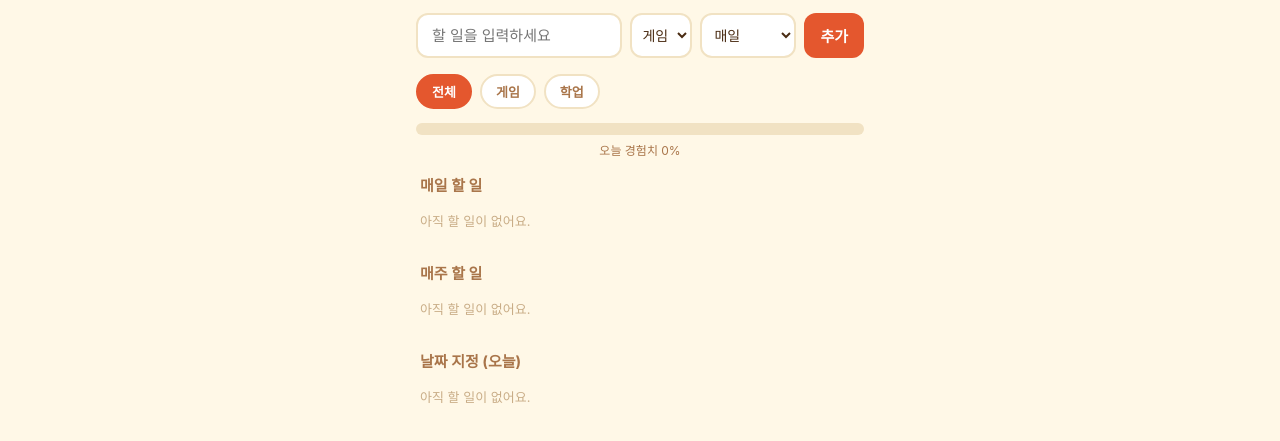
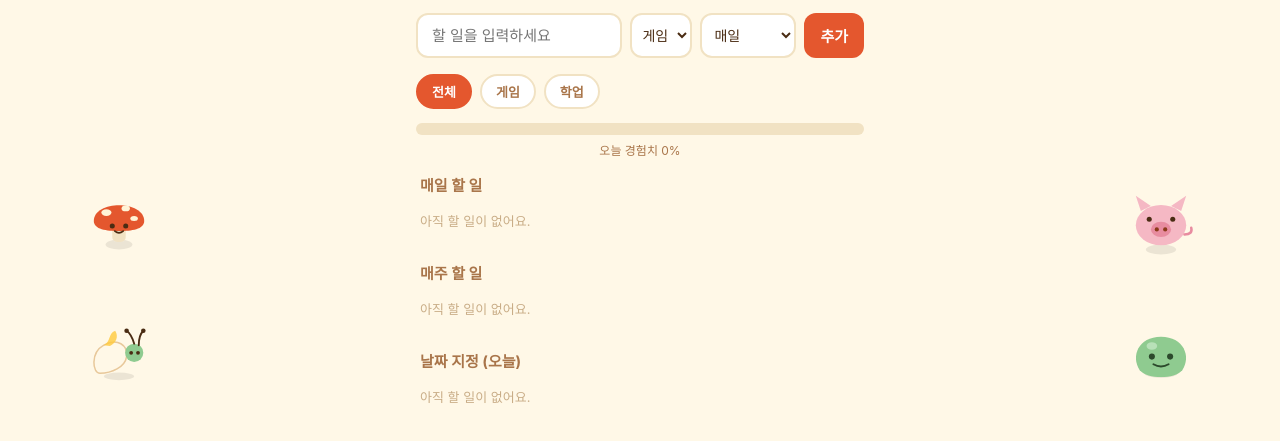
Before and after one commit to lyukaram-art/checklist-app, a website with bundled scripts: page index.html in a window 1280 px wide. Shown: the part 117-558 px from the top of the page. Built offline with nearby package versions, Linux system fonts and the light colour scheme.

Commit message:
Add decorative monster illustrations to side margins
Original chibi-style mushroom/pig/slime/snail creatures fill the
empty side space on wide screens, hidden below 900px so they never
crowd the mobile layout.

```diff
--- a/index.html
+++ b/index.html
@@ -11,6 +11,55 @@
 <link rel="stylesheet" href="style.css">
 </head>
 <body>
+  <div class="side-deco side-deco-left" aria-hidden="true">
+    <svg viewBox="0 0 100 100" width="84" height="84">
+      <ellipse cx="50" cy="78" rx="16" ry="6" fill="#00000014"/>
+      <rect x="42" y="55" width="16" height="20" rx="6" fill="#F1E2C3"/>
+      <path d="M20 50 C20 25 80 25 80 50 C80 60 65 62 50 62 C35 62 20 60 20 50 Z" fill="#E4572E"/>
+      <ellipse cx="35" cy="40" rx="6" ry="4" fill="#FFF3D6"/>
+      <ellipse cx="58" cy="35" rx="5" ry="3.5" fill="#FFF3D6"/>
+      <ellipse cx="68" cy="47" rx="4.5" ry="3" fill="#FFF3D6"/>
+      <circle cx="42" cy="56" r="3" fill="#4A2C13"/>
+      <circle cx="58" cy="56" r="3" fill="#4A2C13"/>
+      <path d="M45 62 Q50 66 55 62" stroke="#4A2C13" stroke-width="2" fill="none" stroke-linecap="round"/>
+    </svg>
+    <svg viewBox="0 0 100 100" width="76" height="76">
+      <ellipse cx="50" cy="86" rx="20" ry="5" fill="#00000014"/>
+      <path d="M25 82 C15 82 12 55 30 45 C48 35 62 45 60 60 C58 74 40 82 25 82 Z" fill="#FFF8E7" stroke="#E8C89A" stroke-width="2"/>
+      <path d="M30 45 C40 40 35 30 45 26 C50 34 46 42 38 46 Z" fill="#FFC93C" opacity="0.8"/>
+      <circle cx="70" cy="55" r="12" fill="#8FCB90"/>
+      <path d="M70 43 Q66 30 60 26" stroke="#4A2C13" stroke-width="2.5" fill="none" stroke-linecap="round"/>
+      <path d="M76 45 Q76 32 82 26" stroke="#4A2C13" stroke-width="2.5" fill="none" stroke-linecap="round"/>
+      <circle cx="60" cy="26" r="3" fill="#4A2C13"/>
+      <circle cx="82" cy="26" r="3" fill="#4A2C13"/>
+      <circle cx="66" cy="55" r="2.5" fill="#4A2C13"/>
+      <circle cx="75" cy="55" r="2.5" fill="#4A2C13"/>
+    </svg>
+  </div>
+
+  <div class="side-deco side-deco-right" aria-hidden="true">
+    <svg viewBox="0 0 100 100" width="84" height="84">
+      <ellipse cx="50" cy="84" rx="18" ry="6" fill="#00000014"/>
+      <ellipse cx="50" cy="55" rx="30" ry="24" fill="#F5B8C4"/>
+      <path d="M26 38 L20 20 L38 32 Z" fill="#F5B8C4"/>
+      <path d="M74 38 L80 20 L62 32 Z" fill="#F5B8C4"/>
+      <ellipse cx="50" cy="60" rx="12" ry="9" fill="#E88CA0"/>
+      <circle cx="45" cy="60" r="2.5" fill="#8B3A1A"/>
+      <circle cx="55" cy="60" r="2.5" fill="#8B3A1A"/>
+      <circle cx="36" cy="48" r="3" fill="#4A2C13"/>
+      <circle cx="64" cy="48" r="3" fill="#4A2C13"/>
+      <path d="M78 66 Q88 66 86 58" stroke="#E88CA0" stroke-width="3" fill="none" stroke-linecap="round"/>
+    </svg>
+    <svg viewBox="0 0 100 100" width="76" height="76">
+      <ellipse cx="50" cy="82" rx="22" ry="6" fill="#00000014"/>
+      <path d="M22 78 C10 60 20 34 50 34 C80 34 90 60 78 78 C68 90 32 90 22 78 Z" fill="#8FCB90"/>
+      <ellipse cx="38" cy="46" rx="7" ry="5" fill="#C9EAC9" opacity="0.7"/>
+      <circle cx="38" cy="60" r="4" fill="#2C4A2C"/>
+      <circle cx="62" cy="60" r="4" fill="#2C4A2C"/>
+      <path d="M40 70 Q50 76 60 70" stroke="#2C4A2C" stroke-width="2.5" fill="none" stroke-linecap="round"/>
+    </svg>
+  </div>
+
   <div class="app">
     <header class="header">
       <h1>🍁 체크리스트</h1>
--- a/style.css
+++ b/style.css
@@ -14,6 +14,32 @@ body {
   margin: 0 auto;
   padding: 20px 16px 60px;
   min-height: 100vh;
+}
+
+.side-deco {
+  display: none;
+  position: fixed;
+  top: 50%;
+  transform: translateY(-50%);
+  flex-direction: column;
+  align-items: center;
+  gap: 48px;
+  z-index: 0;
+  pointer-events: none;
+}
+
+.side-deco-left {
+  left: clamp(12px, 6vw, 80px);
+}
+
+.side-deco-right {
+  right: clamp(12px, 6vw, 80px);
+}
+
+@media (min-width: 900px) {
+  .side-deco {
+    display: flex;
+  }
 }
 
 .header {
```
